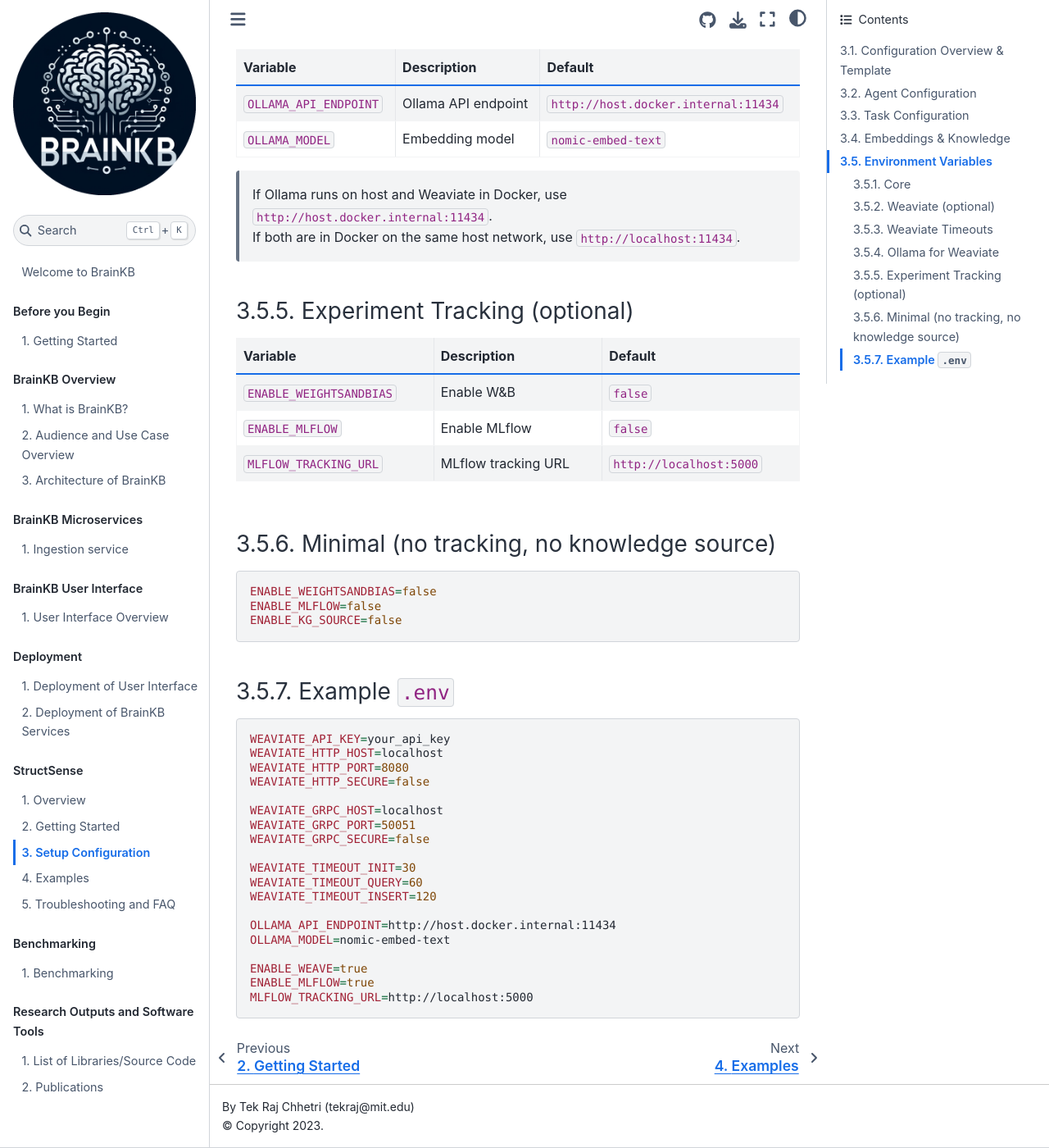
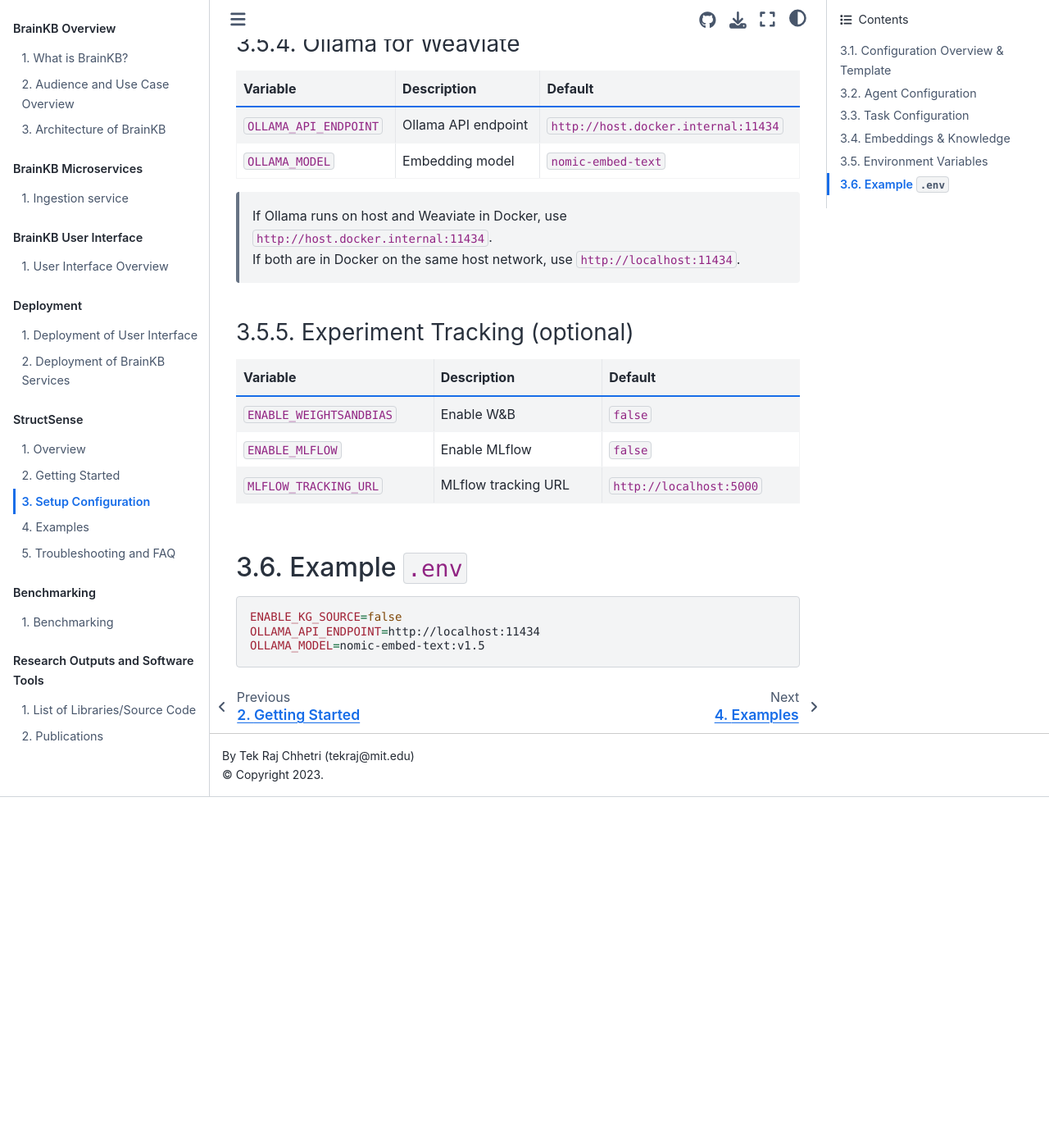
Before and after one commit to sensein/brainkbdocs, a Jupyter Book: the page built from docs/structsense_configuration.md, in a window 1280 px wide and 1400 px high, scrolled down 3930 px. Shown: the whole window at 82% size. Built offline with Jupyter Book 1.0.4 settings and Sphinx 7.4.7 and the Sphinx Book theme 1.1.4, drawn with Linux system fonts in a browser that asks for light colours; after the commit the page ends 4902 px from its top, so only the background shows below that; some of the changed text lies outside the part shown.

Commit message:
updated structsense configuration to have external links and added new 'basic' .env file

````diff
--- a/docs/structsense_configuration.md
+++ b/docs/structsense_configuration.md
@@ -152,32 +153,10 @@
 | `ENABLE_MLFLOW` | Enable MLflow | `false` |
 | `MLFLOW_TRACKING_URL` | MLflow tracking URL | `http://localhost:5000` |
 
-### Minimal (no tracking, no knowledge source)
+<!-- Example .env -->
+## Example `.env`
 ```bash
-ENABLE_WEIGHTSANDBIAS=false
-ENABLE_MLFLOW=false
 ENABLE_KG_SOURCE=false
+OLLAMA_API_ENDPOINT=http://localhost:11434
+OLLAMA_MODEL=nomic-embed-text:v1.5
 ```
-
-### Example `.env`
-```bash
-WEAVIATE_API_KEY=your_api_key
-WEAVIATE_HTTP_HOST=localhost
-WEAVIATE_HTTP_PORT=8080
-WEAVIATE_HTTP_SECURE=false
-
-WEAVIATE_GRPC_HOST=localhost
-WEAVIATE_GRPC_PORT=50051
-WEAVIATE_GRPC_SECURE=false
-
-WEAVIATE_TIMEOUT_INIT=30
-WEAVIATE_TIMEOUT_QUERY=60
-WEAVIATE_TIMEOUT_INSERT=120
-
-OLLAMA_API_ENDPOINT=http://host.docker.internal:11434
-OLLAMA_MODEL=nomic-embed-text
-
-ENABLE_WEAVE=true
-ENABLE_MLFLOW=true
-MLFLOW_TRACKING_URL=http://localhost:5000
-```
````
Also changed, not shown: other parts of docs/structsense_configuration.md (+2 -1 lines).
